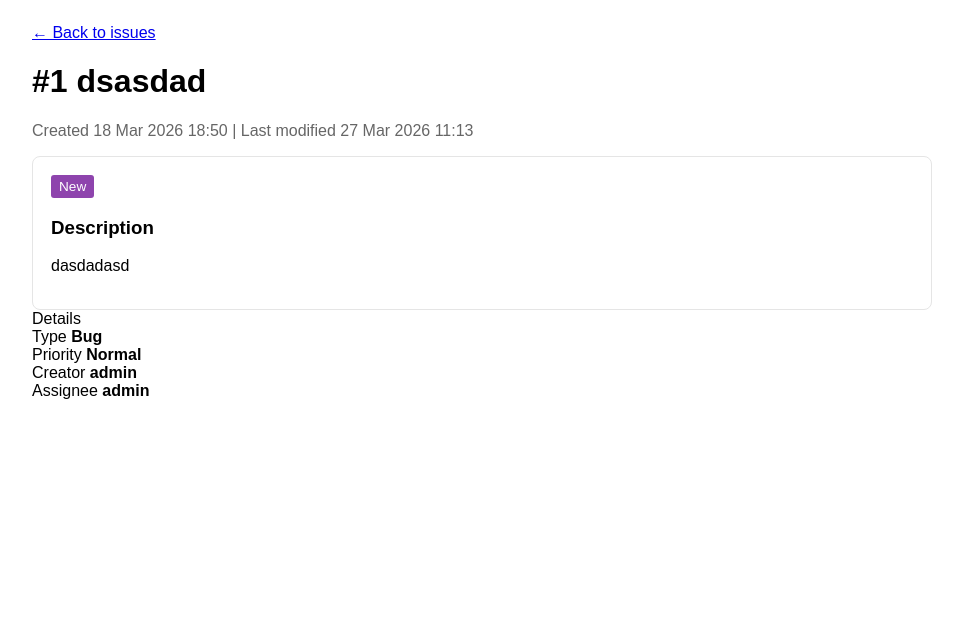
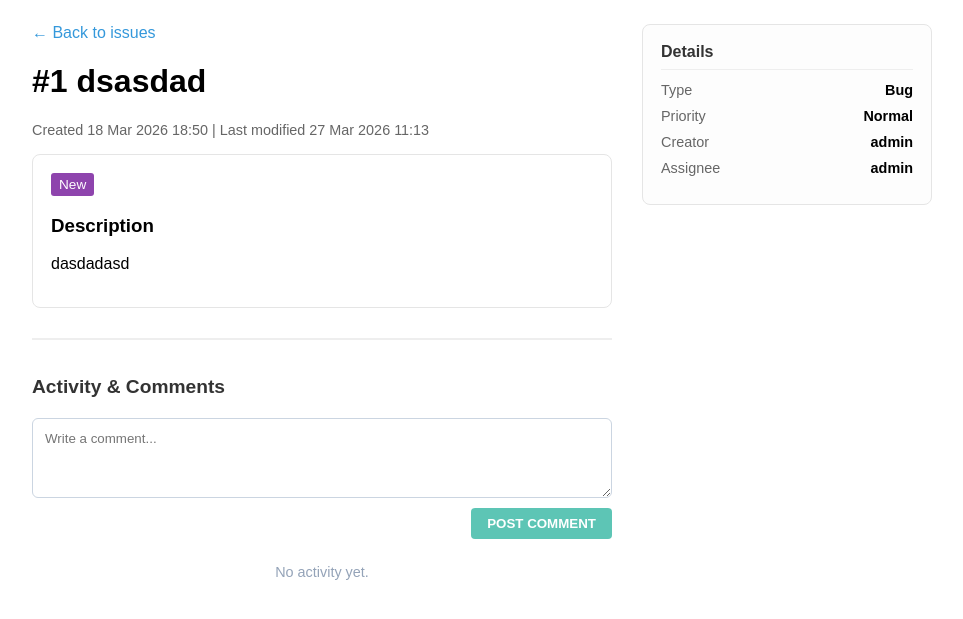
Before and after one commit to ChristianBarone/IssueTracker-Backend, a Django app: page /issue/1/ in a window 1280 px wide. Shown: the top 619 px of the page, without its empty margins (158-1121 px from the left). Run offline with Django 3.2, Linux system fonts and the light colour scheme; data comes from the database, SQL or seed files in the repository; both versions use the stored data as it was after the commit.

Commit message:
Inicio de edicion de comentarios

```diff
--- a/src/issueTracker/urls.py
+++ b/src/issueTracker/urls.py
@@ -15,7 +15,7 @@ Including another URLconf
 """
 from django.contrib import admin
 from django.urls import path
-from issues.views import issue_list, issue_create, issue_detail, issue_delete, issue_update_status
+from issues.views import issue_list, issue_create, issue_detail, issue_delete, issue_update_status, comment_add, comment_edit, comment_delete
 
 urlpatterns = [
     path('admin/', admin.site.urls),
@@ -24,4 +24,8 @@ urlpatterns = [
     path('issue/<int:issue_id>/', issue_detail, name='issue_detail'),
     path('issue/<int:issue_id>/delete/', issue_delete, name='issue_delete'),
     path('issue/<int:issue_id>/update-status/', issue_update_status, name='issue_update_status'),
+
+    path('issue/<int:issue_id>/comment/', comment_add, name='comment_add'),
+    path('comment/<int:comment_id>/edit/', comment_edit, name='comment_edit'),
+    path('comment/<int:comment_id>/delete/', comment_delete, name='comment_delete'),
 ]
--- a/src/issues/templates/issues/detail.html
+++ b/src/issues/templates/issues/detail.html
@@ -1,14 +1,31 @@
 <style>
     body { font-family: sans-serif; max-width: 900px; margin: 24px auto; padding: 0 12px; }
-    .meta { color: #666; margin-bottom: 16px; }
+    .container { display: flex; gap: 30px; align-items: flex-start; }
+    .main { flex: 2; }
+    .sidebar { flex: 1; }
+    .meta { color: #666; margin-bottom: 16px; font-size: 0.9em; }
     .badge { display: inline-block; padding: 4px 8px; border-radius: 3px; background: #8e44ad; color: #fff; font-size: 0.85em; }
-    .card { border: 1px solid #e5e5e5; border-radius: 8px; padding: 18px; }
-    .label { color: #555; font-size: 0.9em; margin-top: 14px; }
+    .card { border: 1px solid #e5e5e5; border-radius: 8px; padding: 18px; margin-bottom: 20px; }
+    .side-card { border: 1px solid #e5e5e5; border-radius: 8px; padding: 18px; background: #fdfdfd; }
+    .side-title { font-weight: bold; border-bottom: 1px solid #eee; padding-bottom: 8px; margin-bottom: 12px; color: #333; }
+    .item { display: flex; justify-content: space-between; margin-bottom: 10px; font-size: 0.9em; }
+    .item span { color: #666; }
+
+    /* Estilos para Comentarios */
+    .comments-container { margin-top: 30px; border-top: 2px solid #eee; padding-top: 20px; }
+    .comment-card { background: #fff; border: 1px solid #e2e8f0; border-radius: 6px; padding: 15px; margin-bottom: 15px; border-left: 4px solid #5dc5b5; }
+    .comment-header { display: flex; justify-content: space-between; font-size: 0.85em; color: #64748b; margin-bottom: 8px; }
+    .comment-author { font-weight: bold; color: #334155; }
+    .comment-body { color: #334155; line-height: 1.5; white-space: pre-wrap; }
+    .comment-actions { margin-top: 10px; display: flex; gap: 12px; font-size: 0.8em; }
+    .btn-delete { color: #ef4444; background: none; border: none; cursor: pointer; padding: 0; font-size: inherit; font-weight: bold; }
+    .comment-form textarea { width: 100%; min-height: 80px; padding: 12px; border: 1px solid #cbd5e1; border-radius: 6px; margin-bottom: 10px; font-family: inherit; box-sizing: border-box; }
+    .btn-post { background: #5dc5b5; color: white; border: none; padding: 8px 16px; border-radius: 4px; font-weight: bold; cursor: pointer; }
 </style>
 
 <div class="container">
     <div class="main">
-        <a href="{% url 'issue_list' %}">&larr; Back to issues</a>
+        <a href="{% url 'issue_list' %}" style="text-decoration: none; color: #3498db;">&larr; Back to issues</a>
 
         <h1>#{{ issue.id }} {{ issue.subject }}</h1>
         <div class="meta">
@@ -18,41 +35,61 @@
 
         <div class="card">
             <span class="badge">{{ issue.status }}</span>
-
             <h3>Description</h3>
             <p>{{ issue.description|linebreaksbr|default:"No description" }}</p>
+        </div>
+
+        <div class="comments-container">
+            <h2 style="font-size: 1.2em; color: #333; margin-bottom: 20px;">Activity & Comments</h2>
+
+            <div class="comment-form">
+                <form method="POST" action="{% url 'comment_add' issue.id %}">
+                    {% csrf_token %}
+                    <textarea name="body" placeholder="Write a comment..." required></textarea>
+                    <div style="text-align: right;">
+                        <button type="submit" class="btn-post">POST COMMENT</button>
+                    </div>
+                </form>
+            </div>
+
+            <div class="comments-list" style="margin-top: 25px;">
+                {% for comment in issue.comments.all|dictsortreversed:"created_at" %}
+                <div class="comment-card" id="comment-{{ comment.id }}">
+                    <div class="comment-header">
+                        <div>
+                            <span class="comment-author">{{ comment.author.username }}</span>
+                            <span style="margin-left: 5px;">commented on {{ comment.created_at|date:"d M Y H:i" }}</span>
+                        </div>
+                    </div>
+
+                    <div class="comment-body">{{ comment.body }}</div>
+
+                    {% if request.user == comment.author or not request.user.is_authenticated %}
+                    <div class="comment-actions">
+                        <a href="{% url 'comment_edit' comment.id %}" style="color: #5dc5b5; text-decoration: none; font-weight: bold;">Edit</a>
+                        <form method="POST" action="{% url 'comment_delete' comment.id %}" style="display:inline;">
+                            {% csrf_token %}
+                            <button type="submit" class="btn-delete" onclick="return confirm('Are you sure you want to delete this comment?')">Delete</button>
+                        </form>
+                    </div>
+                    {% endif %}
+                </div>
+                {% empty %}
+                <p style="color: #94a3b8; font-size: 0.9em; text-align: center; margin-top: 20px;">No activity yet.</p>
+                {% endfor %}
+            </div>
         </div>
     </div>
 
     <div class="sidebar">
         <div class="side-card">
             <div class="side-title">Details</div>
-
-            <div class="item">
-                <span>Type</span>
-                <strong>{{ issue.issue_type }}</strong>
-            </div>
-
-            <div class="item">
-                <span>Priority</span>
-                <strong>{{ issue.priority }}</strong>
-            </div>
-
-            <div class="item">
-                <span>Creator</span>
-                <strong>{{ issue.creator.username }}</strong>
-            </div>
-
-            <div class="item">
-                <span>Assignee</span>
-                <strong>
-                    {% if issue.assignee %}
-                        {{ issue.assignee.username }}
-                    {% else %}
-                        Unassigned
-                    {% endif %}
-                </strong>
-            </div>
+            <div class="item"><span>Type</span><strong>{{ issue.issue_type }}</strong></div>
+            <div class="item"><span>Priority</span><strong>{{ issue.priority }}</strong></div>
+            <div class="item"><span>Creator</span><strong>{{ issue.creator.username }}</strong></div>
+            <div class="item"><span>Assignee</span><strong>
+                {% if issue.assignee %}{{ issue.assignee.username }}{% else %}Unassigned{% endif %}
+            </strong></div>
         </div>
     </div>
 </div>
--- a/src/issues/views.py
+++ b/src/issues/views.py
@@ -139,7 +139,12 @@ def issue_create(request):
 
 def issue_detail(request, issue_id):
     issue = get_object_or_404(Issue, id=issue_id)
-    return render(request, 'issues/detail.html', {'issue': issue})
+    edit_comment_id = request.GET.get('edit_comment')
+    edit_comment_obj = None
+    if edit_comment_id:
+        edit_comment_obj = get_object_or_404(Comment, id=edit_comment_id, issue=issue)
+
+    return render(request, 'issues/detail.html', {'issue': issue,'edit_comment_obj': edit_comment_obj})
 
 def issue_delete(request, issue_id):
     if request.method == 'POST':
@@ -162,27 +167,55 @@ def comment_add(request, issue_id):
     issue = get_object_or_404(Issue, id=issue_id)
     if request.method == "POST":
         text = request.POST.get('body', '').strip()
-        if text: # No buit
-            Comment.objects.create(issue=issue, author=request.user, body=text)
-    return redirect('issue_detail', pk=issue_id)
+        if text:
+            # Si el usuario no está logueado, usamos el primero de la base de datos
+            author = request.user
+            if not author.is_authenticated:
+                author = User.objects.first()
+
+            Comment.objects.create(issue=issue, author=author, body=text)
+
+    # Importante: Usa issue_id=issue_id para coincidir con tu nombre en urls.py
+    return redirect('issue_detail', issue_id=issue_id)
 
 def comment_edit(request, comment_id):
     comment = get_object_or_404(Comment, id=comment_id)
-    # Només el creador edita
-    if comment.author != request.user:
-        return redirect('issue_detail', pk=comment.issue.id)
+
+    #Simulamos que el admin puede hacer todo
+    current_user = User.objects.first()
+    # Només el creador edita request.user
+    if comment.author != current_user:
+        return redirect('issue_detail', issue_id=comment.issue.id)
 
     if request.method == "POST":
-        comment.body = request.POST.get('body')
-        comment.save()
-        return redirect('issue_detail', pk=comment.issue.id)
+        text = request.POST.get('body', '').strip()
+        if text:
+            comment.body = text
+            comment.save()
+        return redirect('issue_detail', issue_id=comment.issue.id)
 
     return render(request, 'issues/comment_edit.html', {'comment': comment})
 
 def comment_delete(request, comment_id):
     comment = get_object_or_404(Comment, id=comment_id)
     issue_id = comment.issue.id
-    # Només el creador esborra
-    if comment.author == request.user:
+
+    # Simulamos el admin
+    current_user = User.objects.first()
+
+    # Només el creador esborra request.user
+    if comment.author == current_user:
         comment.delete()
-    return redirect('issue_detail', pk=issue_id)
+    return redirect('issue_detail', issue_id=issue_id)
+
+def user_comments_view(request, username):
+    # Obtenemos al usuario del perfil que estamos visitando
+    profile_user = get_object_or_404(User, username=username)
+
+    # Ordenados de más recientes a menos
+    user_comments = Comment.objects.filter(author=profile_user).order_by('-created_at')
+
+    return render(request, 'users/profile_comments_tab.html', {
+        'profile_user': profile_user,
+        'user_comments': user_comments,
+    })
```
Also changed, not shown: src/issues/templates/issues/comment_edit.html (added, +22 -0 lines), src/issues/templates/issues/profile.html (added, +12 -0 lines), src/db.sqlite3.
